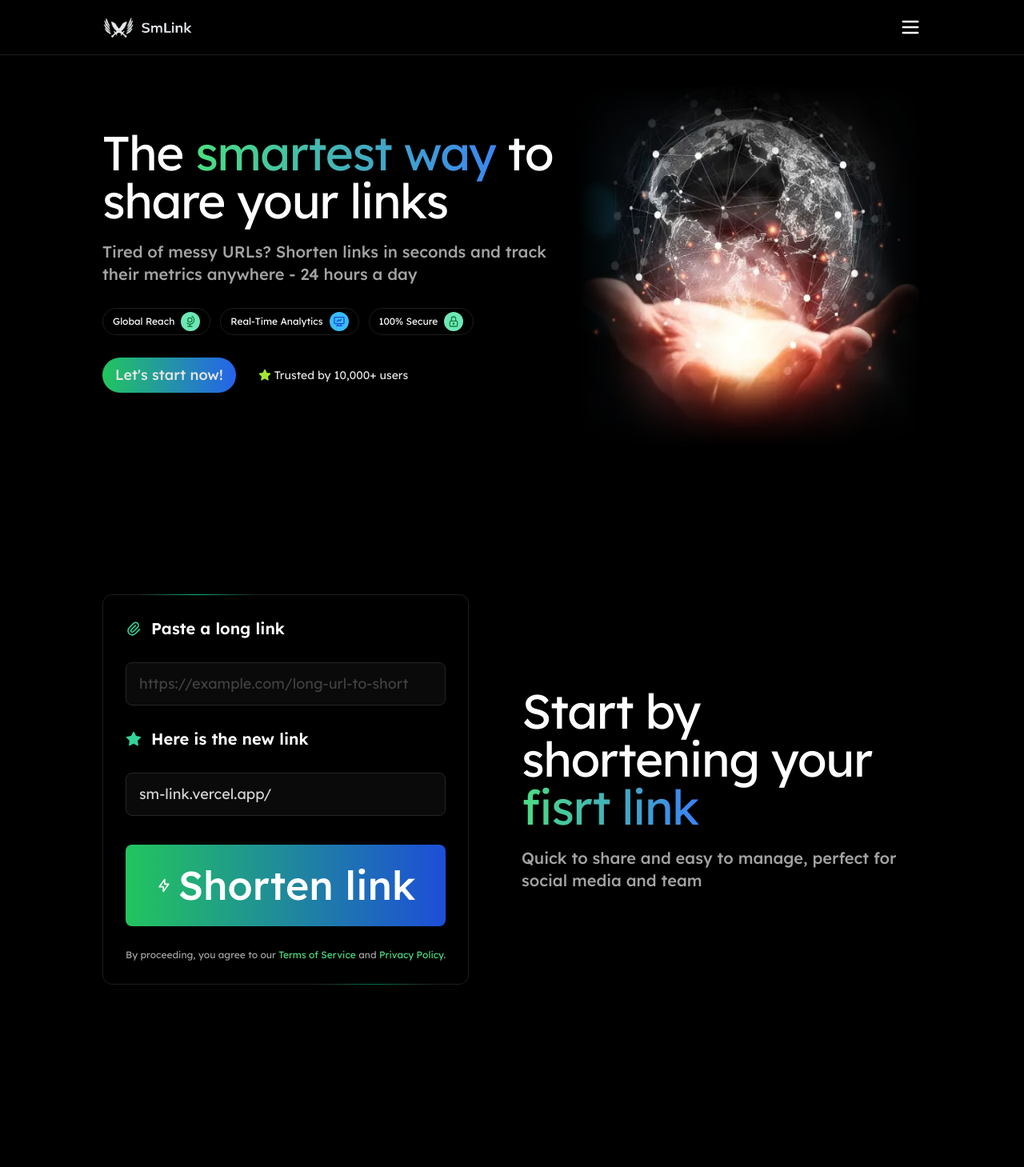
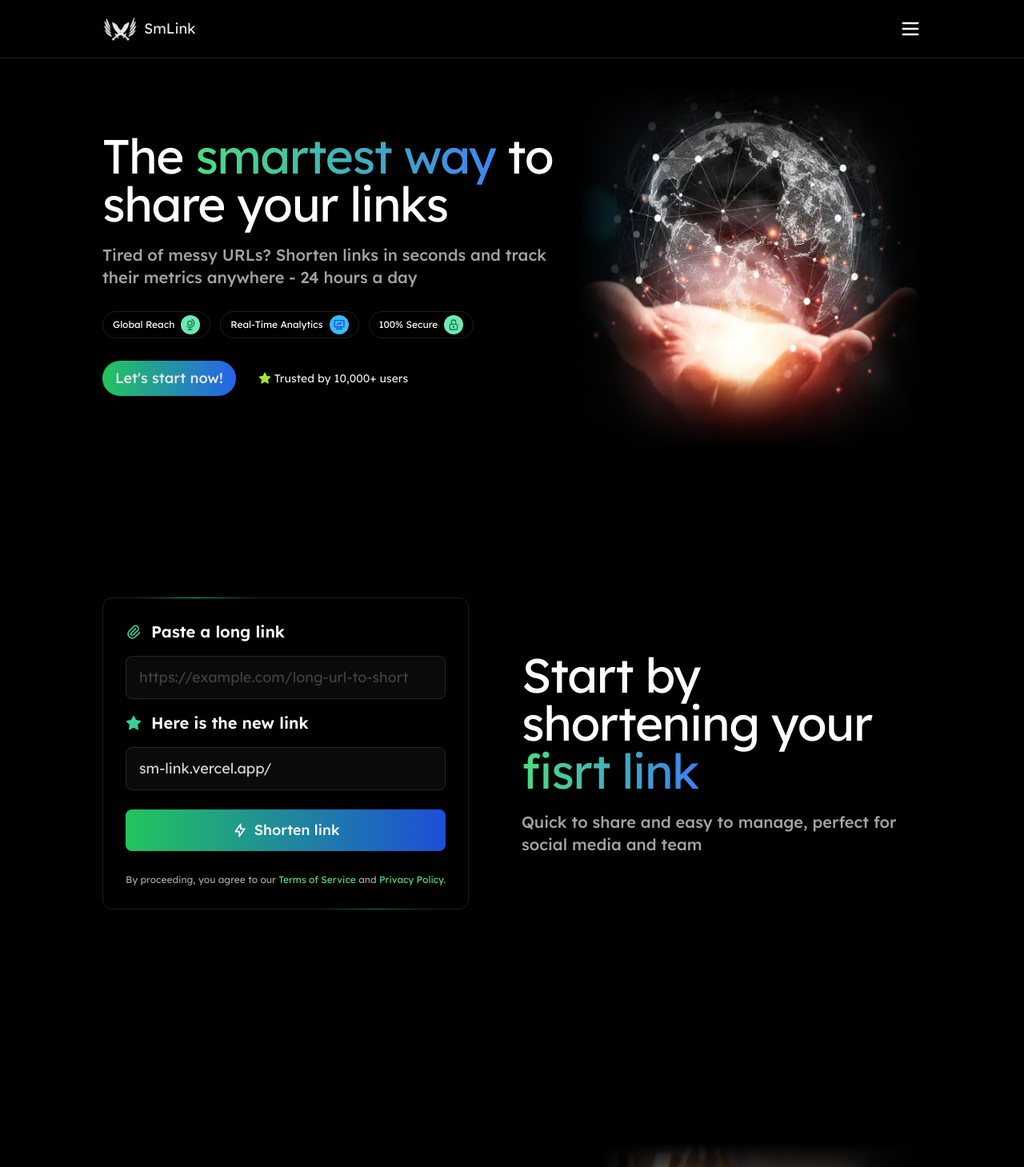
Before and after one commit to JoSG7/sm-link, a Next.js app: page / in a window 1280 px wide. Shown: the top 1459 px of the page at 80% size. Built offline with nearby package versions, Linux system fonts and the light colour scheme; no server answers.

Commit message:
responsive 17.5

```diff
--- a/src/components/home/NavbarHeader.tsx
+++ b/src/components/home/NavbarHeader.tsx
@@ -10,19 +10,16 @@ export function NavBar() {
 
   return (
 
-    <header className="flex py-5 border-b border-[#1c1d1d] sticky top-0 left-0 right-0 justify-center z-10
+    <header className="flex py-5 border-b border-graphite sticky top-0 left-0 right-0 justify-center z-10
     bg-[rgba(0,0,0,0.7)] backdrop-blur-sm">
 
-      <div className="w-[90vw] md:w-[94vw] max-w-5xl  flex justify-between">
+      <div className="w-[90vw] max-w-5xl  flex justify-between">
         <div className="flex items-center gap-1 sm:gap-1 lg-2:gap-2">
-          {/* <div className="relative w-12 h-7 ">
-            <Image src="/imgs/Espada1.png" alt="Icono" fill className="object-contain"/>
-          </div> */}
-          <Image src="/imgs/Espada1.png" alt="Icono" width={40} height={28} className="w-10 h-7"/>
-          <Image src="/imgs/Titulo.png" alt="Logo" width={64} height={16} className="w-16 h-4" />
-          {/* <div className="relative w-16 h-7">
-            <Image src="/imgs/Titulo.png" alt="Logo" fill className="object-contain" />
-          </div> */}
+
+          <Image src="/imgs/Espada1.png" alt="Icono" width={40} height={28} className="w-10 h-7
+          xs:w-11 xs:h-8 sm:w-14 sm:h-11 lg-2:w-11 lg-2:h-8"/>
+          <p className="text-lg-fluid text-neutral-200 md:text-2xl lg-2:text-lg">SmLink</p>
+
         </div>
 
         <button type="button" className="flex justify-center items-center" onClick={toggleMenu}>
--- a/src/components/home/sections/LinkForm/ShortLinkForm.tsx
+++ b/src/components/home/sections/LinkForm/ShortLinkForm.tsx
@@ -55,8 +55,9 @@ export function ShortLinkForm() {
 
       {/* Input */}
       <input type="url" autoComplete="off" value={originalLink} onChange={(e) => setOriginalLink(e.currentTarget.value)}
-        className="w-full px-4 py-2 my-4 border rounded-lg text-base-fluid border-neutral-800 text-neutral-400 bg-neutral-900 placeholder:text-neutral-700 xs:my-5 xs:py-3
-        sm:my-7 sm:py-4 lg-2:py-3 lg-2:bg-neutral-950 lg-2:text-lg"
+        className="w-full px-4 py-2 my-4 border rounded-lg text-base-fluid border-neutral-800 text-neutral-400 bg-neutral-900 placeholder:text-neutral-700
+        xs:my-5 xs:py-3 sm:my-7 sm:py-4
+        lg-2:py-3 lg-2:bg-neutral-950 lg-2:text-lg lg-2:my-4"
         placeholder="https://example.com/long-url-to-short" required />
 
       <div className="flex items-center gap-3">
@@ -68,13 +69,17 @@ export function ShortLinkForm() {
 
       {/* Short Link Response */}
       <div className="w-full px-4 py-2 my-4 border rounded-lg bg-neutral-900 border-neutral-800 text-neutral-300
-      xs:my-5 xs:py-3 sm:my-7 sm:py-4 lg-2:py-3 lg-2:bg-neutral-950">
+      xs:my-5 xs:py-3 sm:my-7 sm:py-4
+      lg-2:py-3 lg-2:bg-neutral-950 lg-2:my-4">
         <p className="text-base-fluid lg-2:text-lg">sm-link.vercel.app/{shortURL}</p>
       </div>
 
       {/* Button Section */}
       <div className="flex justify-center">
-        <button className="flex items-center justify-center w-full gap-2 py-2 mt-2 font-medium rounded-lg mb-7 text-base-fluid bg-gradient-to-r from-green-500 to-blue-700 disabled:opacity-50 xs:py-3 sm:py-4" disabled={submiting}>
+        <button className="flex items-center justify-center w-full gap-2 py-2 mt-2 font-medium rounded-lg mb-7 text-base-fluid bg-gradient-to-r from-green-500 to-blue-700 disabled:opacity-50
+        xs:py-3 sm:py-4
+        lg-2:text-lg lg-2:py-3"
+        disabled={submiting}>
           {submiting ? <IconLoader2 className="size-4 animate-spin sm:size-5 lg-2:size-7" /> :
           <IconBolt className="size-4 sm:size-7 lg-2:size-5" />}
           {submiting ? "Shortening..." : "Shorten link"}
--- a/tailwind.config.ts
+++ b/tailwind.config.ts
@@ -42,7 +42,7 @@ export default {
         'xl-fluid': ['clamp(20px, 5.5vw, 50px)', {
           lineHeight: '1.5',
         }],
-        '4xl-fluid': ['clamp(36px, 10vw, 64px)', {
+        '4xl-fluid': ['clamp(36px, 10vw, 100px)', {
           lineHeight: '1.1',
         }],
       },
```
